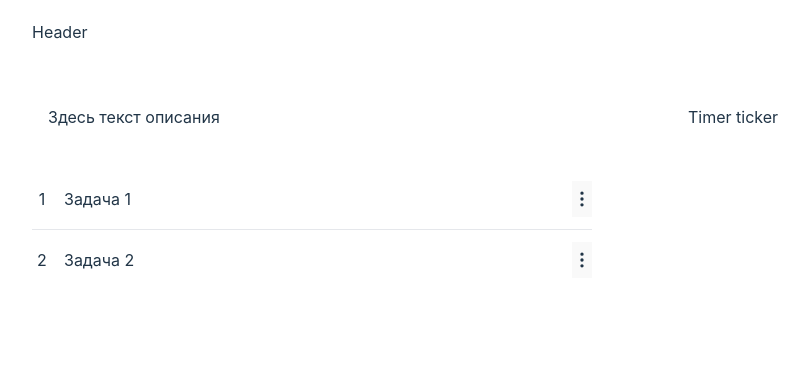
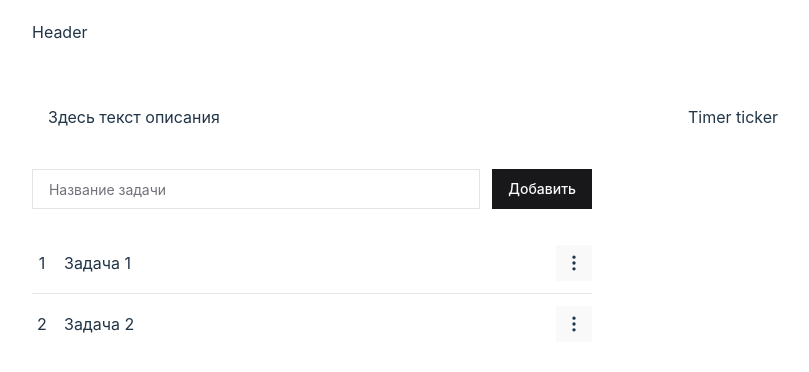
Before and after one commit to Ivanwg/react-pomodoro, a React (Vite) app: page / in a window 1280 px wide. Shown: the top 372 px of the page, without its empty margins (8-817 px from the left). Built offline with nearby package versions, Linux system fonts and the light colour scheme.

Commit message:
add task form ui added

```diff
--- a/src/entities/task/ui/card.tsx
+++ b/src/entities/task/ui/card.tsx
@@ -1,7 +1,8 @@
 import React, { useState } from 'react'
 import { cn } from '@/shared/lib/utils'
 import { Task } from '../types'
-import { EllipsisVertical } from 'lucide-react'
+import { CircleMinus, CirclePlus, EllipsisVertical, PencilLine, Trash2 } from 'lucide-react'
+import { Dropdown } from '@/shared/ui'
 
 // TODO - разбитие item на составные props ?
 interface CardProps {
@@ -23,9 +24,29 @@ export const Card: React.FC<CardProps> = ({ className, item }) => {
         value={item.name}
         className='flex-grow bg-transparent p-0'
       />
-      <button className='py-2'>
-        <EllipsisVertical size={20} className='text-current' />
-      </button>
+      <Dropdown.DropdownMenu>
+        <Dropdown.DropdownMenuTrigger className='p-2'>
+          <EllipsisVertical size={20} className='text-current' />
+        </Dropdown.DropdownMenuTrigger>
+        <Dropdown.DropdownMenuContent className='px-0'>
+          <Dropdown.DropdownMenuItem className='flex items-center gap-2 px-4 py-2'>
+            <CirclePlus size={16} className='text-current' />
+            Увеличить
+          </Dropdown.DropdownMenuItem>
+          <Dropdown.DropdownMenuItem className='flex items-center gap-2 px-4 py-2'>
+            <CircleMinus size={16} className='text-current' />
+            Уменьшить
+          </Dropdown.DropdownMenuItem>
+          <Dropdown.DropdownMenuItem className='flex items-center gap-2 px-4 py-2'>
+            <PencilLine size={16} className='text-current' />
+            Редактировать
+          </Dropdown.DropdownMenuItem>
+          <Dropdown.DropdownMenuItem className='flex items-center gap-2 px-4 py-2'>
+            <Trash2 size={16} className='text-current' />
+            Удалить
+          </Dropdown.DropdownMenuItem>
+        </Dropdown.DropdownMenuContent>
+      </Dropdown.DropdownMenu>
     </div>
   )
 }
--- /dev/null
+++ b/src/features/add-task-form.tsx
@@ -0,0 +1,18 @@
+import React from 'react'
+import { cn } from '@/shared/lib/utils'
+import { Button, Input } from '@/shared/ui'
+
+interface AddTaskFormProps {
+  className?: string
+}
+
+export const AddTaskForm: React.FC<AddTaskFormProps> = ({ className }) => {
+  return (
+    <form className={cn('flex gap-3', className)}>
+      <Input placeholder=' Название задачи' />
+      <Button>
+        Добавить
+      </Button>
+    </form>
+  )
+}
--- a/src/features/index.ts
+++ b/src/features/index.ts
@@ -1 +1,2 @@
 export { TasksList } from './tasks-list'
+export { AddTaskForm } from './add-task-form'
--- a/src/pages/main.tsx
+++ b/src/pages/main.tsx
@@ -1,7 +1,6 @@
-import { TasksList as TasksListFeature } from '@/features'
+import { AddTaskForm, TasksList as TasksListFeature } from '@/features'
 import { MainLayout } from '@/shared/layouts'
 import { Container } from '@/shared/ui'
-import React from 'react'
 
 export const MainPage = () => {
   return (
@@ -14,6 +13,7 @@ export const MainPage = () => {
           <div className='lg:col-start-2 lg:row-start-1 lg:row-end-3 rounded-2xl bg-white/20 p-4'>
             Timer ticker
           </div>
+          <AddTaskForm />
           <TasksListFeature />
         </div>
       </Container>
--- a/src/shared/ui/index.ts
+++ b/src/shared/ui/index.ts
@@ -1,4 +1,5 @@
 export { Button } from './button'
 export { Container } from './container'
 export { Skeleton } from './skeleton'
-export { DropdownMenu } from './dropdown-menu'
+export * as Dropdown from './dropdown-menu'
+export { Input } from './input'
--- /dev/null
+++ b/src/shared/ui/input.tsx
@@ -0,0 +1,22 @@
+import * as React from "react"
+
+import { cn } from "@/shared/lib/utils"
+
+const Input = React.forwardRef<HTMLInputElement, React.ComponentProps<"input">>(
+  ({ className, type, ...props }, ref) => {
+    return (
+      <input
+        type={type}
+        className={cn(
+          "flex h-10 w-full rounded-md border border-zinc-200 bg-white px-3 py-2 text-base ring-offset-white file:border-0 file:bg-transparent file:text-sm file:font-medium file:text-zinc-950 placeholder:text-zinc-500 focus-visible:outline-none focus-visible:ring-2 focus-visible:ring-zinc-950 focus-visible:ring-offset-2 disabled:cursor-not-allowed disabled:opacity-50 md:text-sm dark:border-zinc-800 dark:bg-zinc-950 dark:ring-offset-zinc-950 dark:file:text-zinc-50 dark:placeholder:text-zinc-400 dark:focus-visible:ring-zinc-300",
+          className
+        )}
+        ref={ref}
+        {...props}
+      />
+    )
+  }
+)
+Input.displayName = "Input"
+
+export { Input }
```
